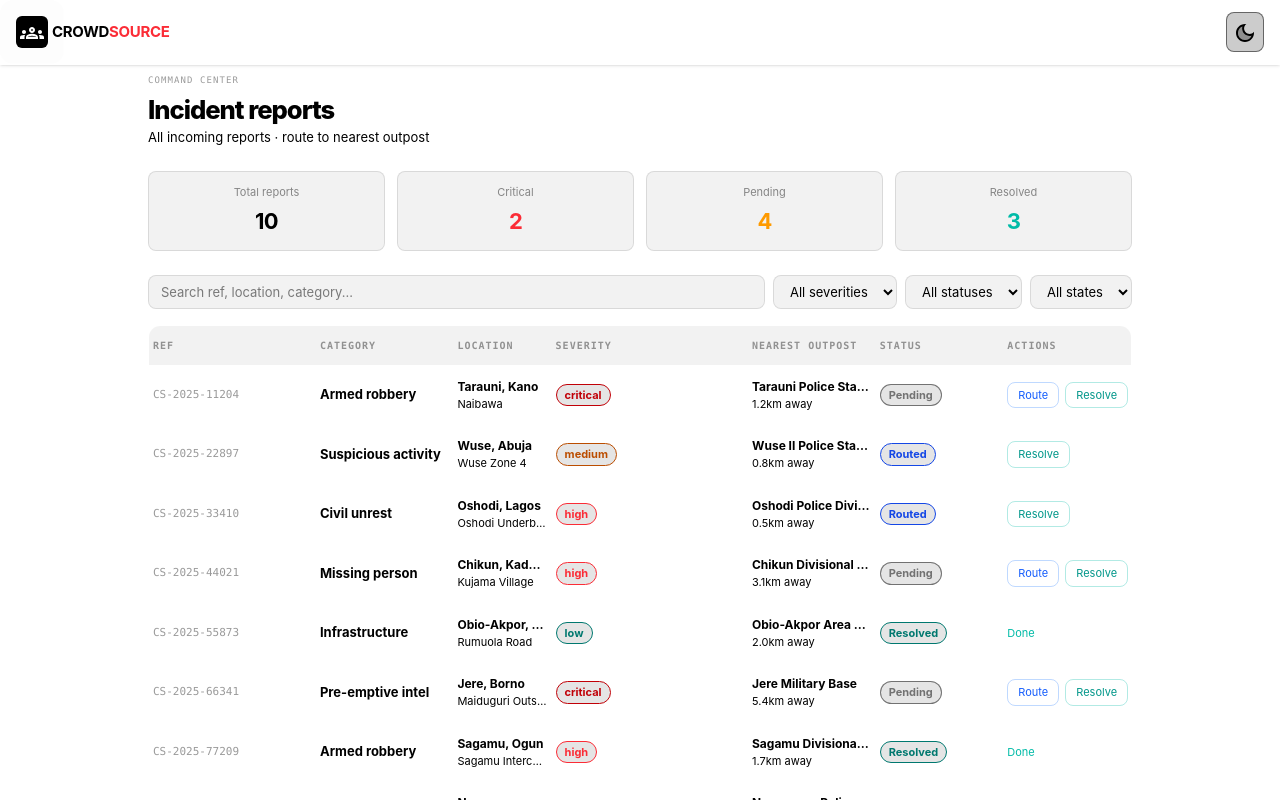
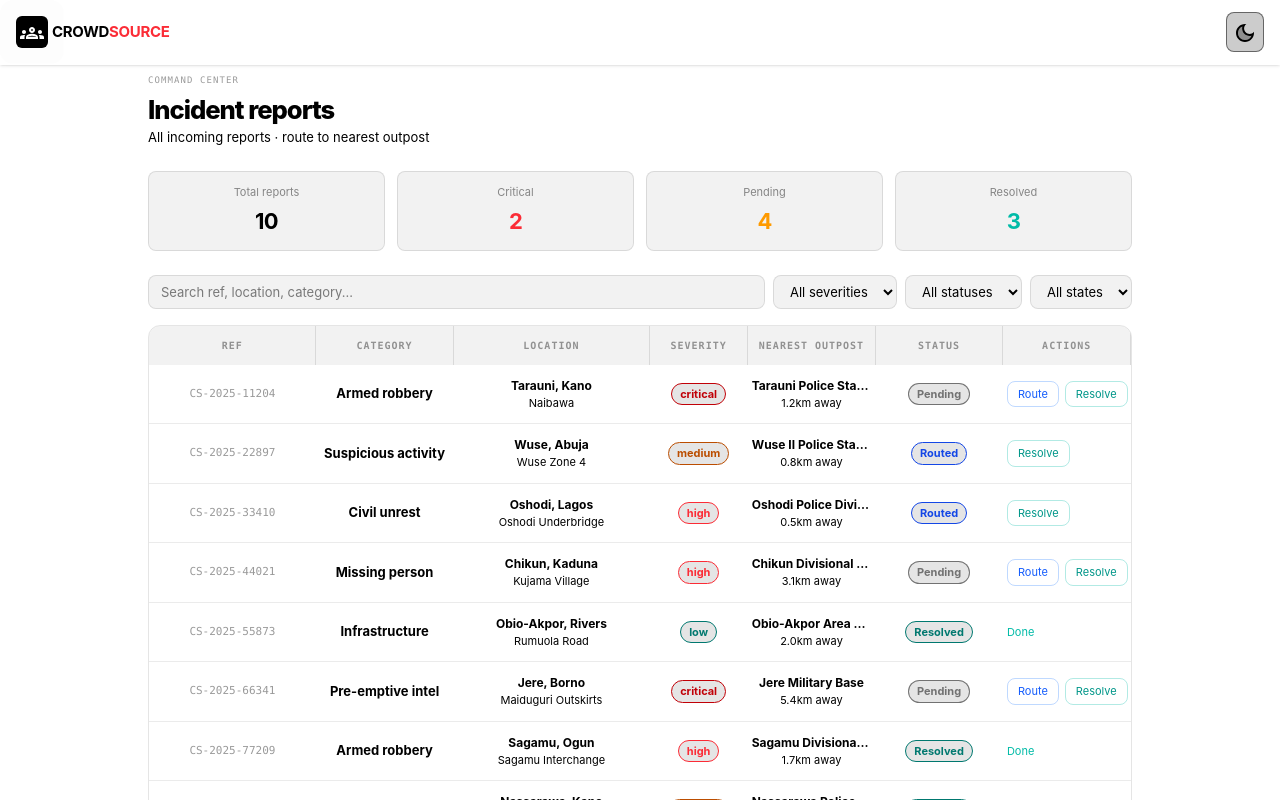
Before and after one commit to makajeez/CSRS, a React (Vite) app: page /dashboard in a window 1280 px wide. Shown: the top 800 px of the page. Built offline with nearby package versions, Linux system fonts and the light colour scheme.

Commit message:
Ref: Table Aesthetics

```diff
--- a/src/features/dashboard/Dashboard.tsx
+++ b/src/features/dashboard/Dashboard.tsx
@@ -157,21 +157,21 @@ export default function CommandCenter() {
         </div>
 
         {/* Table */}
-        <div className="border border-white/8 rounded-xl overflow-hidden">
-          <table className="w-full border-collapse text-[13px]" style={{ tableLayout: "fixed" }}>
+        <div className="border border-black/10 dark:border-white/8 rounded-xl overflow-hidden">
+          <table className="w-full border-collapse  text-[13px]" style={{ tableLayout: "fixed" }}>
             <colgroup>
               <col className="hidden md:table-cell md:w-[11%]" />
               <col className="w-[23%] md:w-[17%]" />
               <col className="w-[23%] md:w-[14%]" />
-              <col className="w-[24%] md:w-[10%]" />
-              <col className="w-[30%] md:w-[20%]" />
+              <col className="w-[24%] md:w-[20%]" />
+              <col className="w-[30%] md:w-[10%]" />
               <col className="hidden md:table-cell md:w-[10%]" />
               <col className="hidden md:table-cell md:w-[18%]" />
             </colgroup>
             <thead>
-              <tr className="bg-black/5 dark:bg-white/4 border-b border-white/8">
+              <tr className="bg-black/5 dark:bg-white/4 border-black/10 dark:border-white/8">
                 {["Ref", "Category", "Location", "Severity", "Nearest outpost", "Status", "Actions"].map((h) => (
-                  <th key={h} className={`px-1 py-3 text-left font-mono text-[10px] tracking-widest uppercase text-black/40 dark:text-white/30 ${(h === "Ref" || h === "Status" || h === "Actions") ? "hidden md:table-cell" : ""}`}>
+                  <th key={h} className={`border-r border-black/10 dark:border-white/8 px-1 py-3 text-center font-mono text-[10px] tracking-widest uppercase text-black/40 dark:text-white/30 ${(h === "Ref" || h === "Status" || h === "Actions") ? "hidden md:table-cell" : ""}`}>
                     {h}
                   </th>
                 ))}
@@ -180,7 +180,7 @@ export default function CommandCenter() {
             <tbody>
               {filtered.length === 0 ? (
                 <tr>
-                  <td colSpan={7} className="text-center py-10 text-[13px] dark:text-white/30">
+                  <td colSpan={7} className="btext-center py-10 text-[13px] dark:text-white/30">
                     No reports match the current filters.
                   </td>
                 </tr>
@@ -190,7 +190,7 @@ export default function CommandCenter() {
                     <tr
                       key={r.ref}
                       onClick={() => toggleExpand(r.ref)}
-                      className="border-b border-white/6 hover:bg-black/5 dark:hover:bg-white/3 cursor-pointer transition-colors"
+                      className="text-center border-b border-black/8 dark:border-white/6 hover:bg-black/5 dark:hover:bg-white/3 cursor-pointer transition-colors"
                     >
                       {/* Ref */}
                       <td className="hidden md:table-cell px-1 py-3 font-mono text-[11px] text-black/40 dark:text-white/35 overflow-hidden text-ellipsis whitespace-nowrap">
```
